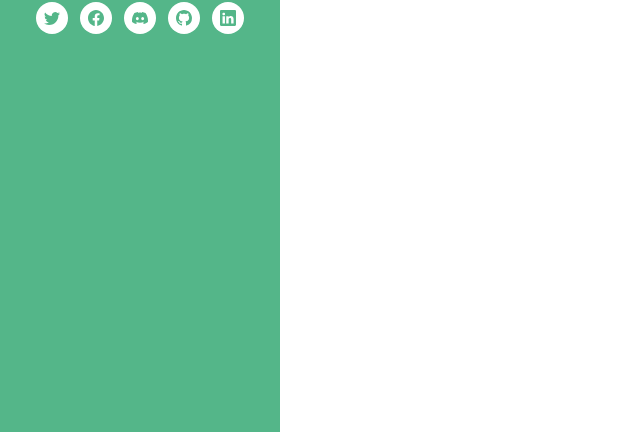
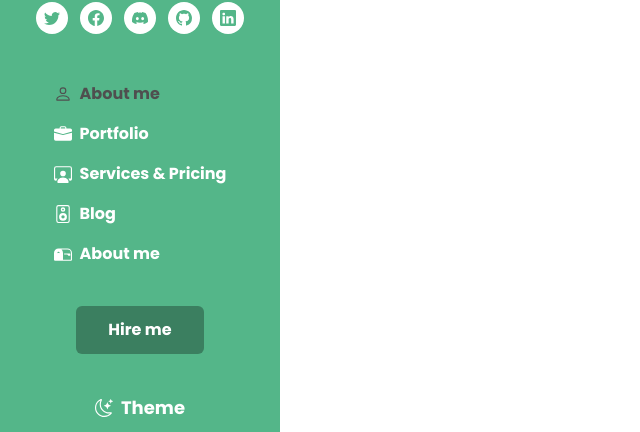
Before and after one commit to ovie-daveth/react-portfolio, a React (Create React App) app: page / in a window 1280 px wide. Shown: the part 358-790 px from the top of the page, without its empty margins (0-640 px from the left). Built offline with nearby package versions, Linux system fonts and the light colour scheme.

Commit message:
sidebar and dark/light theme implemented

```diff
--- a/src/_layout.tsx
+++ b/src/_layout.tsx
@@ -14,7 +14,7 @@ const Layout = ({children, theme} : LayoutType) => {
                 <SideBar />
             </div>
              {/* Main space */}
-             <div className='w-[80%] left-[280px] min-h-screen absolute'>
+             <div className='w-[80%] left-[280px] min-h-screen absolute dark:bg-dark-background dark:text-dark-textBold'>
                 {children}
              </div>
         </div>
--- a/src/actions/themeActions.js
+++ /dev/null
@@ -1,7 +0,0 @@
-export const TOGGLE_THEME = 'TOGGLE_THEME';
-
-export const toggleTheme = () => {
-  return {
-    type: TOGGLE_THEME,
-  };
-};
--- a/src/components/SideBar.tsx
+++ b/src/components/SideBar.tsx
@@ -1,38 +1,18 @@
 import React from 'react'
-import {BsTwitter, BsFacebook, BsLinkedin, BsGithub, BsDiscord} from "react-icons/bs"
 import {Link} from "react-router-dom";
+import { socials } from '../constant';
+import { menus } from '../constant';
+import { BsMoonStars } from 'react-icons/bs';
+import { useTheme } from '../states/themeActions';
 
 const SideBar = () => {
 
-  const socials = [
-    {
-      id: 1,
-      href: "",
-      icon: <BsTwitter />
-    },
-    {
-      id: 2,
-      href: "",
-      icon: <BsFacebook />
-    },
-    {
-      id: 3,
-      href: "",
-      icon: <BsDiscord />
-    },
-    {
-      id: 4,
-      href: "",
-      icon: <BsGithub />
-    },
-    {
-      id: 5,
-      href: "",
-      icon: <BsLinkedin />
-    },
-  ]
+
+  const { theme, toggleTheme, isLightTheme } = useTheme();
+
+
   return (
-    <div className={`dark:bg-sidebar_dark bg-sidebar_green w-full h-full dark:text-textBold text-dark-textBold px-2`}>
+    <div className={`dark:bg-dark-sidebar bg-sidebar_green w-full h-full dark:text-white text-dark-textBold px-2`}>
         <div className='flex flex-col items-center'>
               <div className='mt-7 flex flex-col gap-4 items-center text-center'>
                   <h2 className='text-xl font-bold ml-2'>O. O David</h2>
@@ -44,7 +24,7 @@ const SideBar = () => {
               <div className='flex items-center gap-3 mt-5'>
                 {
                   socials.map((item, index) => (
-                    <div key={index} className='dark:bg-sidebar_green bg-white text-sidebar_green h-8 w-8 rounded-full flex items-center justify-center cursor-pointer hover:scale-95'>
+                    <div key={index} className='dark:bg-sidebar_green bg-white dark:text-white text-sidebar_green h-8 w-8 rounded-full flex items-center justify-center cursor-pointer hover:scale-95'>
                   <Link to={item.href}>
                   {item.icon}
                   </Link>
@@ -52,6 +32,29 @@ const SideBar = () => {
                   ))
                 }
               </div>
+              <div className='flex flex-col items-start mt-12 gap-4'>
+              {
+                  menus.map((item, index) => (
+                    <div key={index} className={` flex justify-center cursor-pointer hover:scale-95 ${index === 0 && "text-textLight dark:text-sidebar_green"}`}>
+                  <Link to={item.href} className='flex items-center gap-2'>
+                      <span className='text-lg'>{item.icons}</span>
+                      <span>{item.menu}</span>
+                  </Link>
+                </div>
+                  ))
+                }
+              </div>
+              <div className='mt-10'>
+                <button className='bg-[#0000004D] dark:bg-sidebar_green px-8 py-3 rounded-md hover:scale-95'>
+                  Hire me
+                </button>
+              </div>
+              <div className='mt-10 text-center flex items-center flex-col'>
+                <h3 className='flex gap-2 items-center text-lg'><span><BsMoonStars /> </span>Theme</h3>
+                  <div className='relative mt-3 w-[70px] h-8 bg-transparent border-white/50 border-[2px] rounded-3xl cursor-pointer' onClick={toggleTheme}>
+                    <div className={`absolute bg-sidebar_green h-[95%] w-[50%] ${isLightTheme ? "right-0" : "left-0"} shadow-lg drop-shadow-lg rounded-full`}></div>
+                  </div>
+              </div>
         </div>
     </div>
   )
--- /dev/null
+++ b/src/constant.js
@@ -0,0 +1,62 @@
+import {BsTwitter, BsFacebook, BsLinkedin, BsGithub, BsDiscord, BsPerson, BsBriefcaseFill, BsPersonWorkspace, BsSpeaker, BsMailbox2} from "react-icons/bs"
+
+export const socials = [
+    {
+      id: 1,
+      href: "",
+      icon: <BsTwitter />
+    },
+    {
+      id: 2,
+      href: "",
+      icon: <BsFacebook />
+    },
+    {
+      id: 3,
+      href: "",
+      icon: <BsDiscord />
+    },
+    {
+      id: 4,
+      href: "",
+      icon: <BsGithub />
+    },
+    {
+      id: 5,
+      href: "",
+      icon: <BsLinkedin />
+    },
+]
+
+export const menus = [
+    {
+        id: 1,
+        href: "/",
+        icons: <BsPerson />,
+        menu: "About me"
+    },
+    {
+        id: 2,
+        href: "/portfolio",
+        icons: <BsBriefcaseFill />,
+        menu: "Portfolio"
+    },
+    {
+        id: 3,
+        href: "/services",
+        icons: <BsPersonWorkspace />,
+        menu: "Services & Pricing"
+    },
+    {
+        id: 4,
+        href: "/blog",
+        icons: <BsSpeaker />,
+        menu: "Blog"
+    },
+    {
+        id: 5,
+        href: "/contact",
+        icons: <BsMailbox2 />,
+        menu: "About me"
+    },
+]
--- a/src/reducers/themeReducer.js
+++ /dev/null
@@ -1,19 +0,0 @@
-import { TOGGLE_THEME } from '../actions/themeActions';
-
-const initialState = {
-  theme: 'light', // default theme
-};
-
-const themeReducer = (state = initialState, action) => {
-  switch (action.type) {
-    case TOGGLE_THEME:
-      return {
-        ...state,
-        theme: state.theme === 'light' ? 'dark' : 'light',
-      };
-    default:
-      return state;
-  }
-};
-
-export default themeReducer;
--- /dev/null
+++ b/src/states/themeActions.js
@@ -0,0 +1,30 @@
+import { createContext, useContext, useState, useEffect } from "react";
+
+// Create the context
+const ThemeContext = createContext();
+
+// Create a provider component
+export const ThemeContextProvider = ({ children }) => {
+  const [theme, setTheme] = useState("light"); // Default theme
+  const [isLightTheme, setisLightTheme] = useState(false)
+
+  // Apply the theme to the body element
+  useEffect(() => {
+    document.body.className = theme;
+  }, [theme]);
+
+  // Toggle between light and dark themes
+  const toggleTheme = () => {
+    setTheme((prevTheme) => (prevTheme === "light" ? "dark" : "light"));
+    setisLightTheme(!isLightTheme);
+  };
+
+  return (
+    <ThemeContext.Provider value={{ theme, setTheme, toggleTheme, isLightTheme }}>
+      {children}
+    </ThemeContext.Provider>
+  );
+};
+
+// Custom hook to use the ThemeContext
+export const useTheme = () => useContext(ThemeContext);
--- a/src/store/store.ts
+++ /dev/null
@@ -1,8 +0,0 @@
-// src/store/store.js
-
-import { legacy_createStore as createStore} from 'redux'
-import themeReducer from '../reducers/themeReducer';
-
-const store = createStore(themeReducer);
-
-export default store;
--- a/tailwind.config.js
+++ b/tailwind.config.js
@@ -19,7 +19,7 @@ module.exports = {
         // Dark theme colors
         dark: {
           sidebar: "#1e2a3a", // Dark theme sidebar color
-          background: "#121212", // Dark background color
+          background: "#111821", // Dark background color
           textBold: "#ffffff",  // Light text for dark theme
           textLight: "#d1d1d1", // Slightly lighter text for dark theme
         },
```
Also changed, not shown: src/App.js (+3 -4 lines).
